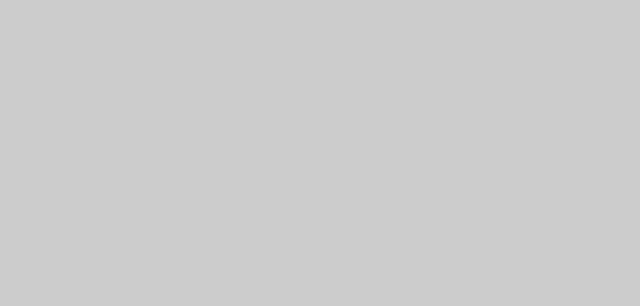
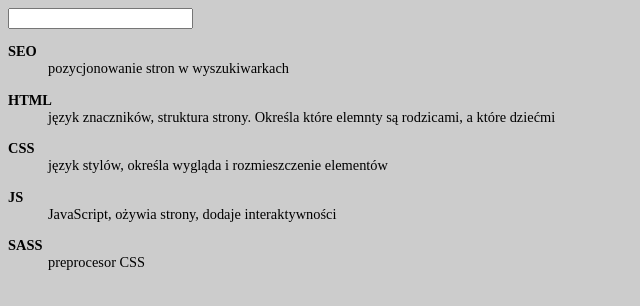
Before and after one commit to paweljss/slownik_front_endowy, a plain HTML site: page index.html in a window 1280 px wide. Shown: the whole page, without its empty margins (0-640 px from the left). Drawn offline with Linux system fonts and the light colour scheme.

Commit message:
html beta-structure for js. selecting dt thru input

```diff
--- a/index.html
+++ b/index.html
@@ -9,6 +9,24 @@
     <link rel="stylesheet" href="style.css">
 </head>
 
+    <input type="search">
+
+    <dl>
+        <dt>SEO</dt>
+        <dd>pozycjonowanie stron w wyszukiwarkach</dd>
+
+        <dt>HTML</dt>
+        <dd>język znaczników, struktura strony. Określa które elemnty są rodzicami, a które dziećmi</dd>
+
+        <dt>CSS</dt>
+        <dd>język stylów, określa wygląda i rozmieszczenie elementów</dd>
+
+        <dt>JS</dt>
+        <dd>JavaScript, ożywia strony, dodaje interaktywności</dd>
+
+        <dt>SASS</dt>
+        <dd>preprocesor CSS</dd>
+    </dl>
 <body>
     <script src="script.js"></script>
 </body>
--- a/script.js
+++ b/script.js
@@ -1 +1,18 @@
-console.log("hello world")
+const searchBar = document.querySelector("[type=search]");
+
+const definitionList = document.querySelectorAll("dt");
+
+const searchDefinition = function (e_target_value) {
+	const regex = new RegExp("^" + e_target_value, "i");
+	let arrOfMatch = [];
+	for (const el of definitionList) {
+		if (regex.test(el.innerHTML)) {
+			arrOfMatch.push(el.innerHTML);
+		}
+	}
+	return arrOfMatch;
+};
+
+searchBar.addEventListener("input", (e) =>
+	console.log(searchDefinition(e.target.value))
+);
--- a/style.css
+++ b/style.css
@@ -1,3 +1,17 @@
 body {
     background-color: #ccc
 }
+
+p,
+dt {
+    font-weight: bold;
+}
+
+dl,
+dd {
+    font-size: 0.9rem;
+}
+
+dd {
+    margin-bottom: 1em;
+}
```
